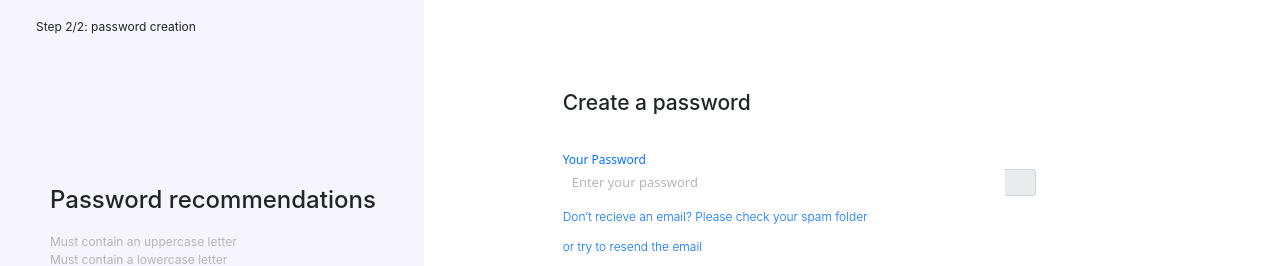
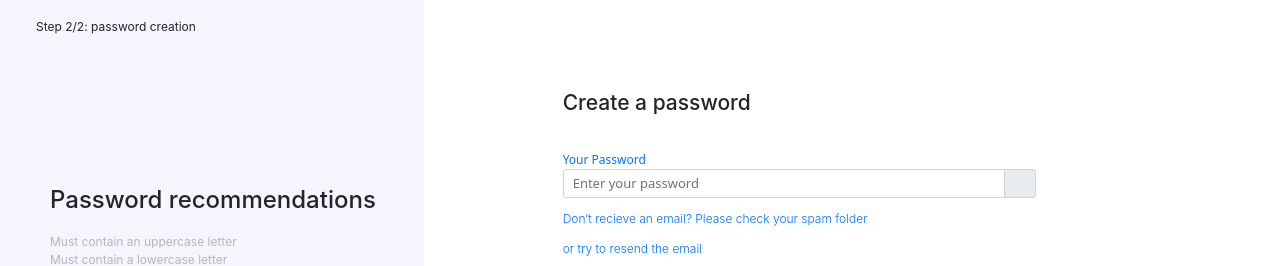
Before and after one commit to Excellence-arch/sopa-ereto, a React (Create React App) app: page /accounts/create-password in a window 1280 px wide. Shown: the top 266 px of the page. Built offline with nearby package versions, Linux system fonts and the light colour scheme; some icons are missing.

Commit message:
password now has border

```diff
--- a/src/Pages/CreatePassword.js
+++ b/src/Pages/CreatePassword.js
@@ -30,7 +30,7 @@ const CreatePassword = () => {
               type={showPwd ? 'text' : 'password'}
               value={password}
               onChange={(e) => setPassword(e.target.value)}
-              className="form-control checks check-weight"
+              className="form-control check-weight"
               placeholder="Enter your password"
             />
             <span className="input-group-text cursor-pointer" onClick={() => setShowPwd(!showPwd)}>
```
